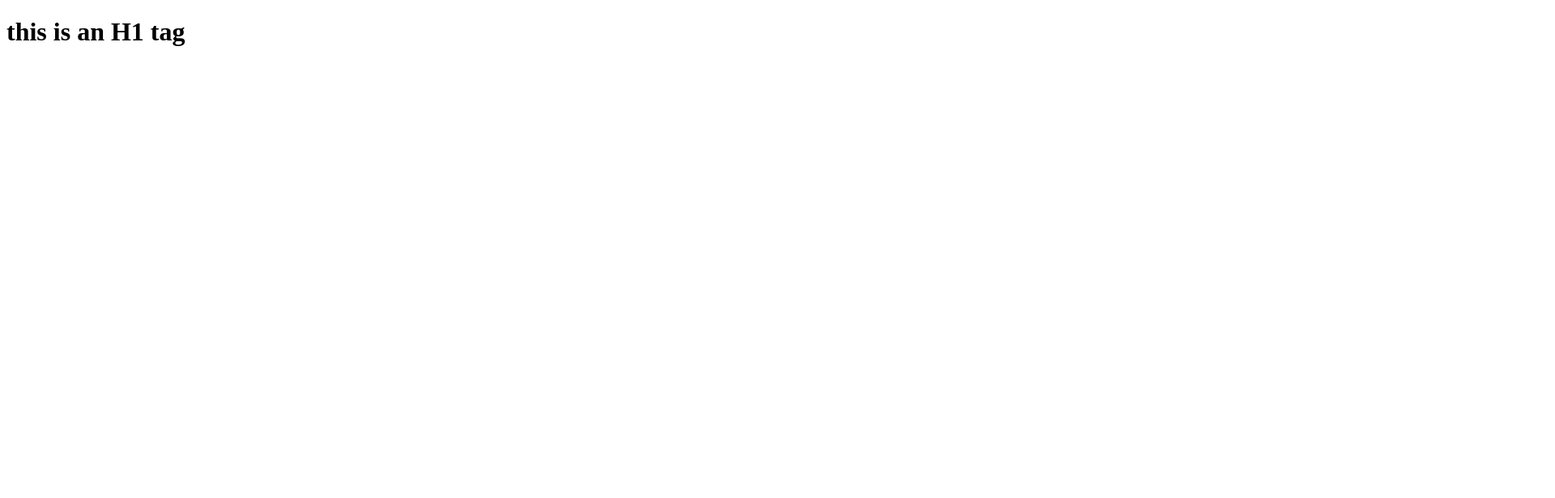
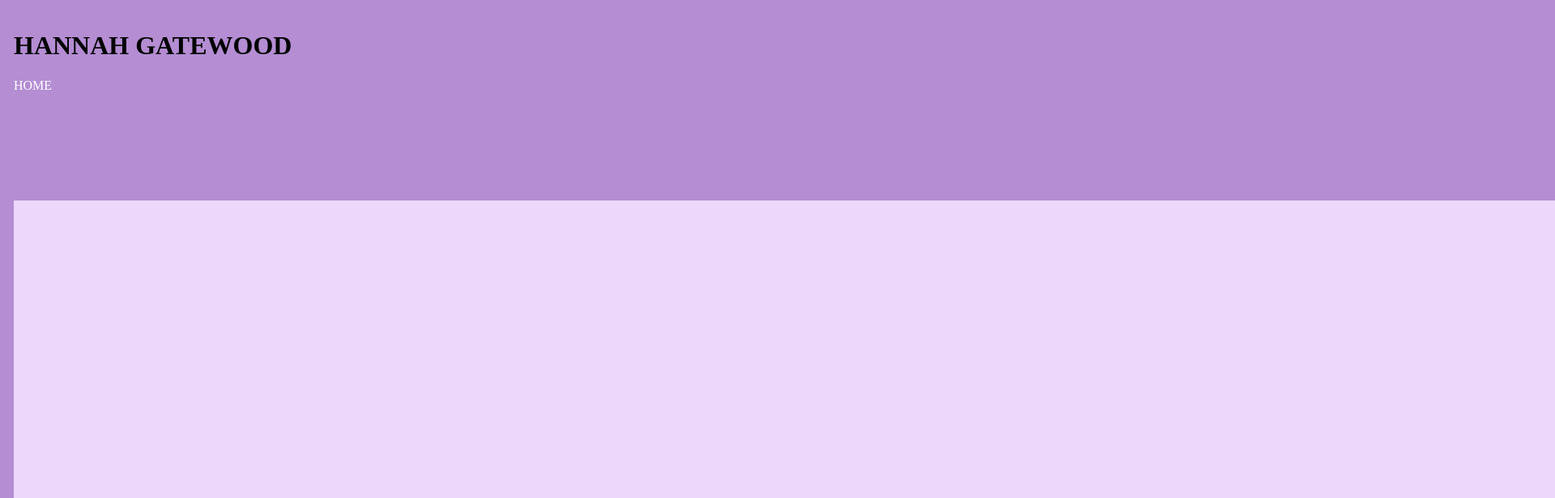
Before and after one commit to hephzibahgodsgrace/2023-portfolio, a plain HTML site: page index.html in a window 1280 px wide. Shown: the top 616 px of the page at 81% size, 1920 px wide, since content can reach past the window. Drawn offline with Linux system fonts and the light colour scheme.

Commit message:
started web mockup

```diff
--- /dev/null
+++ b/CSS/stylesheet.css
@@ -0,0 +1,34 @@
+body {
+    background-color: rgb(237, 216, 252);
+    margin: 0px;
+}
+
+#main-container {
+    position: absolute;
+    left: 0;
+    right: 0;
+    margin-left: auto;
+    margin-right: auto;
+    width: 2000px;
+    height: 4000px;
+    background-color: rgb(237, 216, 252);
+    border: solid 17px #b48dd3;
+}
+
+#heading {
+    align-items: center;
+}
+
+p {
+    color: rgb(255, 255, 255);
+}
+
+#navigation {
+    align-items: center;
+    position: absolute;
+    left: 0;
+    right: 0;
+    width: 2000px;
+    height: 231px;
+    background-color: #b48dd3;
+}
--- a/index.html
+++ b/index.html
@@ -5,8 +5,18 @@
     <meta http-equiv="X-UA-Compatible" content="IE=edge">
     <meta name="viewport" content="width=device-width, initial-scale=1.0">
     <title>2023 Portfolio Site</title>
+    <link rel="stylesheet" href="CSS/stylesheet.css">
 </head>
 <body>
-    <h1>this is an H1 tag</h1>
+    <!-- start of main container -->
+    <div id="main-container">
+        <div id="navigation">
+            <div id="heading">
+                <h1>HANNAH GATEWOOD</h1>
+            </div>
+            <p>HOME</p>
+        </div>
+    </div>
+    <!-- end of main container -->
 </body>
 </html>
```
